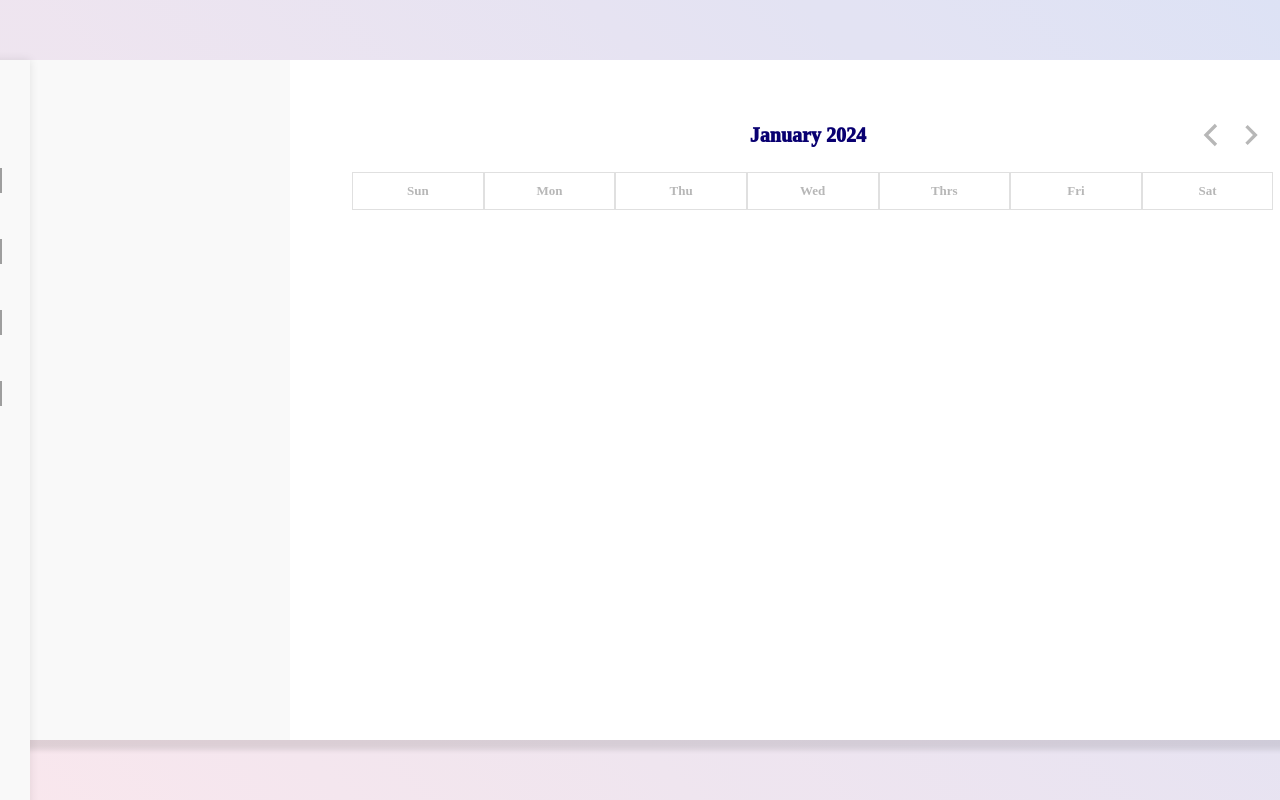
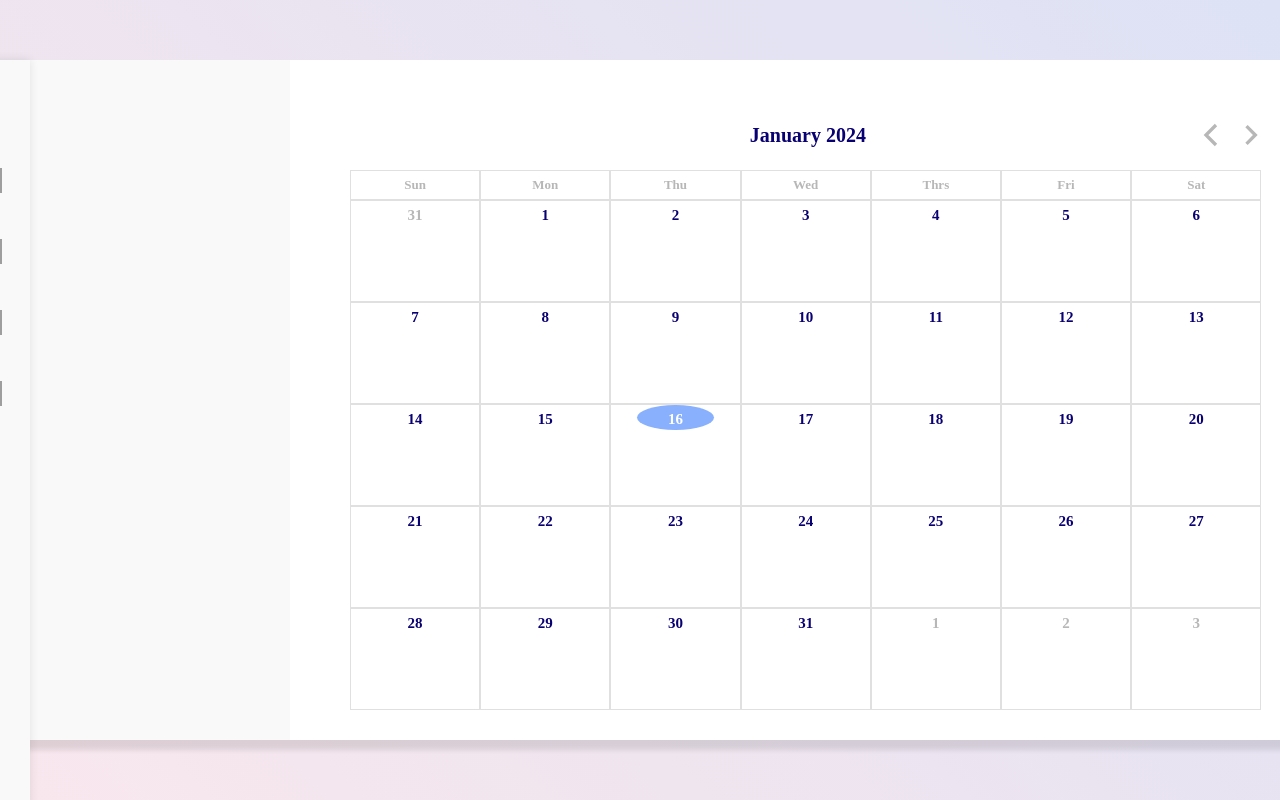
Before and after one commit to gawoooon/TUK-CE-capstone-2023-drawingdiary, a React (Create React App) app in the folder drawingdiary/frontend/: page /calendar in a window 1280 px wide. Shown: the top 800 px of the page. Built offline with nearby package versions, Linux system fonts and the light colour scheme; grey boxes are pictures that could not be loaded.

Commit message:
[feat] Calendar-body 완료

```diff
--- a/drawingdiary/frontend/src/components/Calendar2/index.jsx
+++ b/drawingdiary/frontend/src/components/Calendar2/index.jsx
@@ -33,7 +33,7 @@ const HeaderMiddleBox = styled.div`
   height: 100%;
   color: #090071;
   font-size: 20px;
-  font-weight: 1000;
+  font-weight: 900;
 `;
 
 const HeaderMonth = styled.p`
@@ -52,17 +52,15 @@ const HeaderEndBox = styled.div`
   height: 100%;
   color: #b7b7b7;
   font-size: 40px;
-  font-weight: 1000;
+  font-weight: 900;
 `;
 
 const DaysBox = styled.div`
   display: flex;
   width: 100%;
   height: 30px;
-  backgound-color: blue;
   font-weight: 600;
   font-size: 13px;
-  padding: 2px;
   box-sizing: border-box;
 `;
 
@@ -75,6 +73,91 @@ const DayColumn = styled.div`
   color: #b7b7b7;
   border: 1px solid #e0e0e0;
   padding: 5px 0px;
+  box-sizing: border-box;
+`;
+
+const BodyBox = styled.div`
+  display: flex;
+  flex-direction: column;
+  width: 100%;
+  height: 85%;
+  box-sizing: border-box;
+`;
+
+const BodyDaysBox = styled.div`
+  display: flex;
+  width: 100%;
+  height: 20%;
+  box-sizing: border-box;
+`;
+const BodyDayOneBox = styled.div`
+  display: flex;
+  justify-content: center;
+  width: 14%;
+  height: 100%;
+  box-sizing: border-box;
+  border: 1px solid #e0e0e0;
+  pointer: cursor;
+`;
+
+const BodyMonth = styled.div`
+  display: flex;
+  justify-content: center;
+  padding: 6px;
+  width: 100%;
+  height: 13%;
+  font-weight: 600;
+  font-size: 15px;
+  color: #090071;
+
+  &.not-valid {
+    color: #b7b7b7;
+    cursor: default;
+    height: 100%;
+  }
+
+  &.today {
+    color: white;
+    background-color: #88b0fd;
+    width: 50%;
+    border-radius: 50%;
+  }
+`;
+
+const BodyDayOneBoxStyle = styled(BodyDayOneBox)`
+
+  &.disabled {
+     color:#b7b7b7;
+  }
+
+  &.selected {
+     selected 클래스에 대한 스타일
+  }
+
+
+
+  &.valid {
+     valid 클래스에 대한 스타일
+  }
+
+
+
+  &:hover {
+    cursor: pointer;
+    ${BodyMonth}:not(.not-valid) {
+      color: white;
+      background-color: #88b0fd;
+      width: 50%;
+      border-radius: 50%;
+      cursor: pointer;
+    }
+
+
+  }
+
+
+
+
 `;
 
 const RenderHeader = ({ currentMonth, prevMonth, nextMonth }) => {
@@ -104,6 +187,61 @@ const RenderDays = () => {
   return <DaysBox>{days}</DaysBox>;
 };
 
+const RenderCells = ({ currentMonth, selectedDate, onDateClick }) => {
+  const monthStart = startOfMonth(currentMonth);
+  const monthEnd = endOfMonth(monthStart);
+  const startDate = startOfWeek(monthStart);
+  const endDate = endOfWeek(monthEnd);
+
+  const rows = [];
+  let days = [];
+  const today = new Date();
+
+  let day = startDate;
+  let formattedDate = "";
+
+  while (day <= endDate) {
+    for (let i = 0; i < 7; i++) {
+      formattedDate = format(day, "d");
+      const cloneDay = day;
+
+      const isToday = isSameDay(day, today);
+
+      days.push(
+        <BodyDayOneBoxStyle
+          className={`col cell ${
+            !isSameMonth(day, monthStart)
+              ? "disabled"
+              : isSameDay(day, selectedDate)
+              ? "selected"
+              : format(currentMonth, "M") !== format(day, "M")
+              ? "not-valid"
+              : "valid"
+          }${isToday ? "today" : ""}`}
+          key={day}
+          onClick={() => onDateClick(parse(cloneDay))}
+        >
+          <BodyMonth
+            className={
+              format(currentMonth, "M") !== format(day, "M")
+                ? "text not-valid"
+                : isToday
+                ? "today"
+                : ""
+            }
+          >
+            {formattedDate}
+          </BodyMonth>
+        </BodyDayOneBoxStyle>
+      );
+      day = addDays(day, 1);
+    }
+    rows.push(<BodyDaysBox key={day}>{days}</BodyDaysBox>);
+    days = [];
+  }
+  return <BodyBox>{rows}</BodyBox>;
+};
+
 function Calendar2() {
   const [currentMonth, setCurrentMonth] = useState(new Date());
   const [selectedDate, setSelectedDate] = useState(new Date());
@@ -115,6 +253,10 @@ function Calendar2() {
     setCurrentMonth(addMonths(currentMonth, 1));
   };
 
+  const onDateClick = (day) => {
+    setSelectedDate(day);
+  };
+
   return (
     <CalendarBox>
       <RenderHeader
@@ -123,6 +265,11 @@ function Calendar2() {
         nextMonth={nextMonth}
       />
       <RenderDays />
+      <RenderCells
+        currentMonth={currentMonth}
+        selectedDate={selectedDate}
+        onDateClick={onDateClick}
+      />
     </CalendarBox>
   );
 }
--- a/drawingdiary/frontend/src/pages/CalendarPage.jsx
+++ b/drawingdiary/frontend/src/pages/CalendarPage.jsx
@@ -4,6 +4,7 @@ import { useNavigate, Link } from "react-router-dom";
 
 import Background from "../components/Background";
 import Calendar2 from "../components/Calendar2";
+import Calendar from "../components/Calendar";
 import SideBar from "../components/sidebar/SideBar";
 
 import { IoMdPerson } from "react-icons/io";
```
